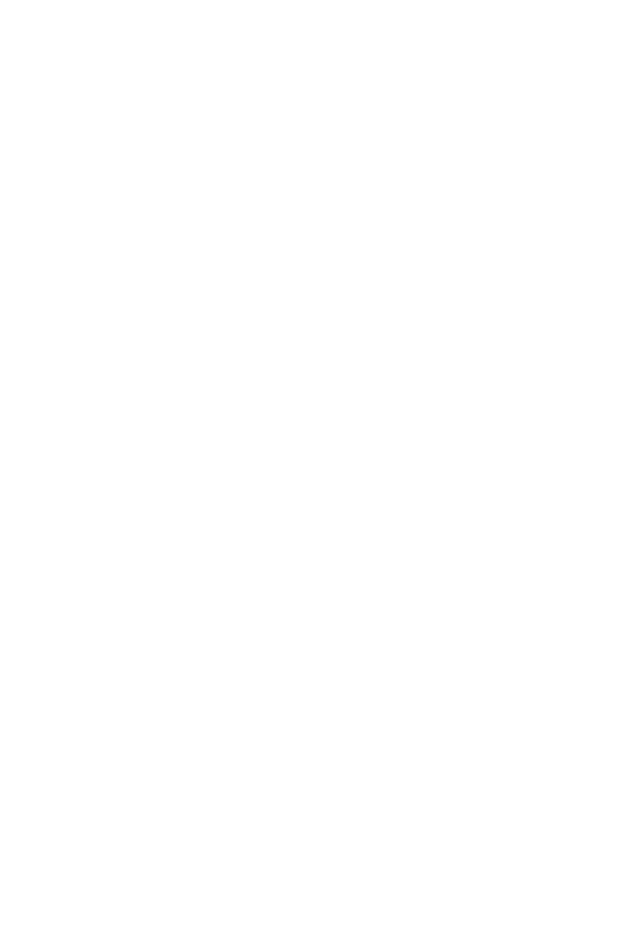
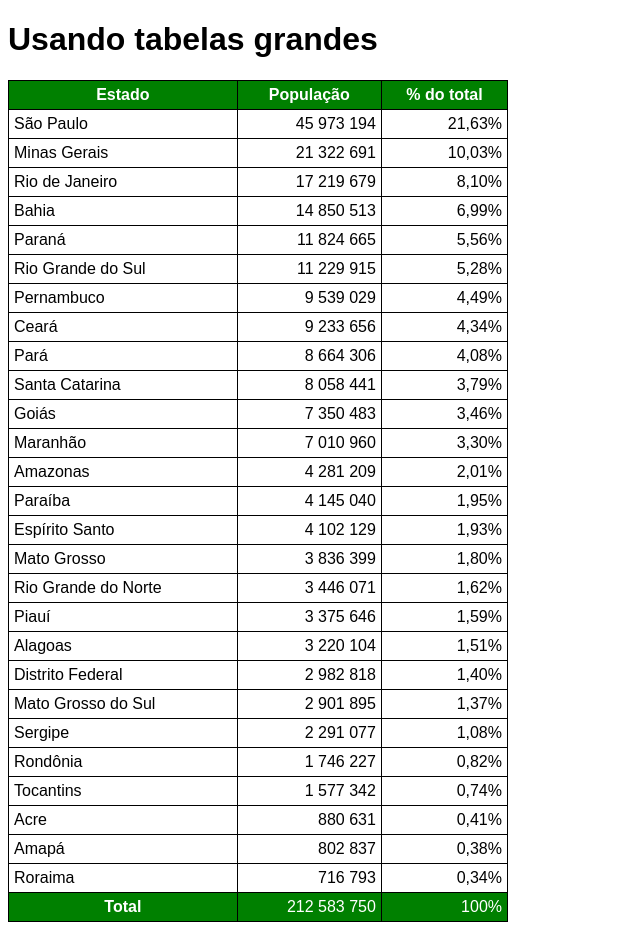
Before and after one commit to RaphaelDavila-dev/html-css, a plain HTML site: page Exercicios/ex023/tabela002.html in a window 1280 px wide. Shown: the whole page, without its empty margins (0-640 px from the left). Before the commit the page ends 800 px from the top, so only its background shows below. Drawn offline with Linux system fonts and the light colour scheme.

Commit message:
tabela 2 atualizada

```diff
--- a/Exercicios/ex023/tabela002.html
+++ b/Exercicios/ex023/tabela002.html
@@ -1,11 +1,193 @@
 <!DOCTYPE html>
-<html lang="en">
+<html lang="pt-br">
 <head>
     <meta charset="UTF-8">
     <meta name="viewport" content="width=device-width, initial-scale=1.0">
-    <title>Document</title>
+    <title>tabelas grandes</title>
+
+    <style>
+      body{
+       font-family: Arial, Helvetica, sans-serif;
+      }
+
+      table{
+       width: 500px;
+       border-collapse: collapse;
+      }
+
+      th, td{
+        border: 1px solid black;
+        padding: 5px;
+      }
+
+      thead, tfoot{
+        background-color: green;
+        color: white;
+      }
+
+      td.num{
+       text-align: right;
+      }
+
+      .porcentagem{
+        text-align: right;
+      }
+    </style>
 </head>
 <body>
+    <h1>Usando tabelas grandes</h1>
+    <table>
+        <thead>
+          <tr>
+              <th>Estado</th>
+              <th>População</th>
+              <th>% do total</th>
+          </tr>
+        </thead>
 
+        <tbody>
+          <tr>
+            <td>São Paulo</td>
+            <td class="num">45 973 194</td>
+            <td class="porcentagem">21,63%</td>
+          </tr>
+          <tr>
+            <td>Minas Gerais</td>
+            <td class="num">21 322 691</td>
+            <td class="porcentagem">10,03%</td>
+          </tr>
+          <tr>
+            <td>Rio de Janeiro</td>
+            <td class="num" class="porcentagem">17 219 679</td>
+            <td class="porcentagem">8,10%</td>
+          </tr>
+          <tr>
+            <td>Bahia</td>
+            <td class="num">14 850 513</td>
+            <td class="porcentagem">6,99%</td>
+          </tr>
+          <tr>
+            <td>Paraná</td>
+            <td class="num">11 824 665</td>
+            <td class="porcentagem">5,56%</td>
+          </tr>
+          <tr>
+            <td>Rio Grande do Sul</td>
+            <td class="num">11 229 915</td>
+            <td class="porcentagem">5,28%</td>
+          </tr>
+          <tr>
+            <td>Pernambuco</td>
+            <td class="num">9 539 029</td>
+            <td class="porcentagem">4,49%</td>
+          </tr>
+          <tr>
+            <td>Ceará</td>
+            <td class="num">9 233 656</td>
+            <td class="porcentagem">4,34%</td>
+          </tr>
+          <tr>
+            <td>Pará</td>
+            <td class="num">8 664 306</td>
+            <td class="porcentagem">4,08%</td>
+          </tr>
+          <tr>
+            <td>Santa Catarina</td>
+            <td class="num">8 058 441</td>
+            <td class="porcentagem">3,79%</td>
+          </tr>
+          <tr>
+            <td>Goiás</td>
+            <td class="num">7 350 483</td>
+            <td class="porcentagem">3,46%</td>
+          </tr>
+          <tr>
+            <td>Maranhão</td>
+            <td class="num">7 010 960</td>
+            <td class="porcentagem">3,30%</td>
+          </tr>
+          <tr>
+            <td>Amazonas</td>
+            <td class="num">4 281 209</td>
+            <td class="porcentagem">2,01%</td>
+          </tr>
+          <tr>
+            <td>Paraíba</td>
+            <td class="num">4 145 040</td>
+            <td class="porcentagem">1,95%</td>
+          </tr>
+          <tr>
+            <td>Espírito Santo</td>
+            <td class="num">4 102 129</td>
+            <td class="porcentagem">1,93%</td>
+          </tr>
+          <tr>
+            <td>Mato Grosso</td>
+            <td class="num">3 836 399</td>
+            <td class="porcentagem">1,80%</td>
+          </tr>
+          <tr>
+            <td>Rio Grande do Norte</td>
+            <td class="num">3 446 071</td>
+            <td class="porcentagem">1,62%</td>
+          </tr>
+          <tr>
+            <td>Piauí</td>
+            <td class="num">3 375 646</td>
+            <td class="porcentagem">1,59%</td>
+          </tr>
+          <tr>
+            <td>Alagoas</td>
+            <td class="num">3 220 104</td>
+            <td class="porcentagem">1,51%</td>
+          </tr>
+          <tr>
+            <td>Distrito Federal</td>
+            <td class="num">2 982 818</td>
+            <td class="porcentagem">1,40%</td>
+          </tr>
+          <tr>
+            <td>Mato Grosso do Sul</td>
+            <td class="num">2 901 895</td>
+            <td class="porcentagem">1,37%</td>
+          </tr>
+          <tr>
+            <td>Sergipe</td>
+            <td class="num">2 291 077</td>
+            <td class="porcentagem">1,08%</td>
+          </tr>
+          <tr>
+            <td>Rondônia</td>
+            <td class="num">1 746 227</td>
+            <td class="porcentagem">0,82%</td>
+          </tr>
+          <tr>
+            <td>Tocantins</td>
+            <td class="num">1 577 342</td>
+            <td class="porcentagem">0,74%</td>
+          </tr>
+          <tr>
+            <td>Acre</td>
+            <td class="num">880 631</td>
+            <td class="porcentagem">0,41%</td>
+          </tr>
+          <tr>
+            <td>Amapá</td>
+            <td class="num">802 837</td>
+            <td class="porcentagem">0,38%</td>
+          </tr>
+          <tr>
+            <td>Roraima</td>
+            <td class="num">716 793</td>
+            <td class="porcentagem">0,34%</td>
+          </tr>
+        </tbody>
+
+        <tfoot>
+            <th>Total</th>
+            <td class="num">212 583 750</td>
+            <td class="porcentagem">100%</td>
+        </tfoot>
+    </table>
 </body>
 </html>
```
